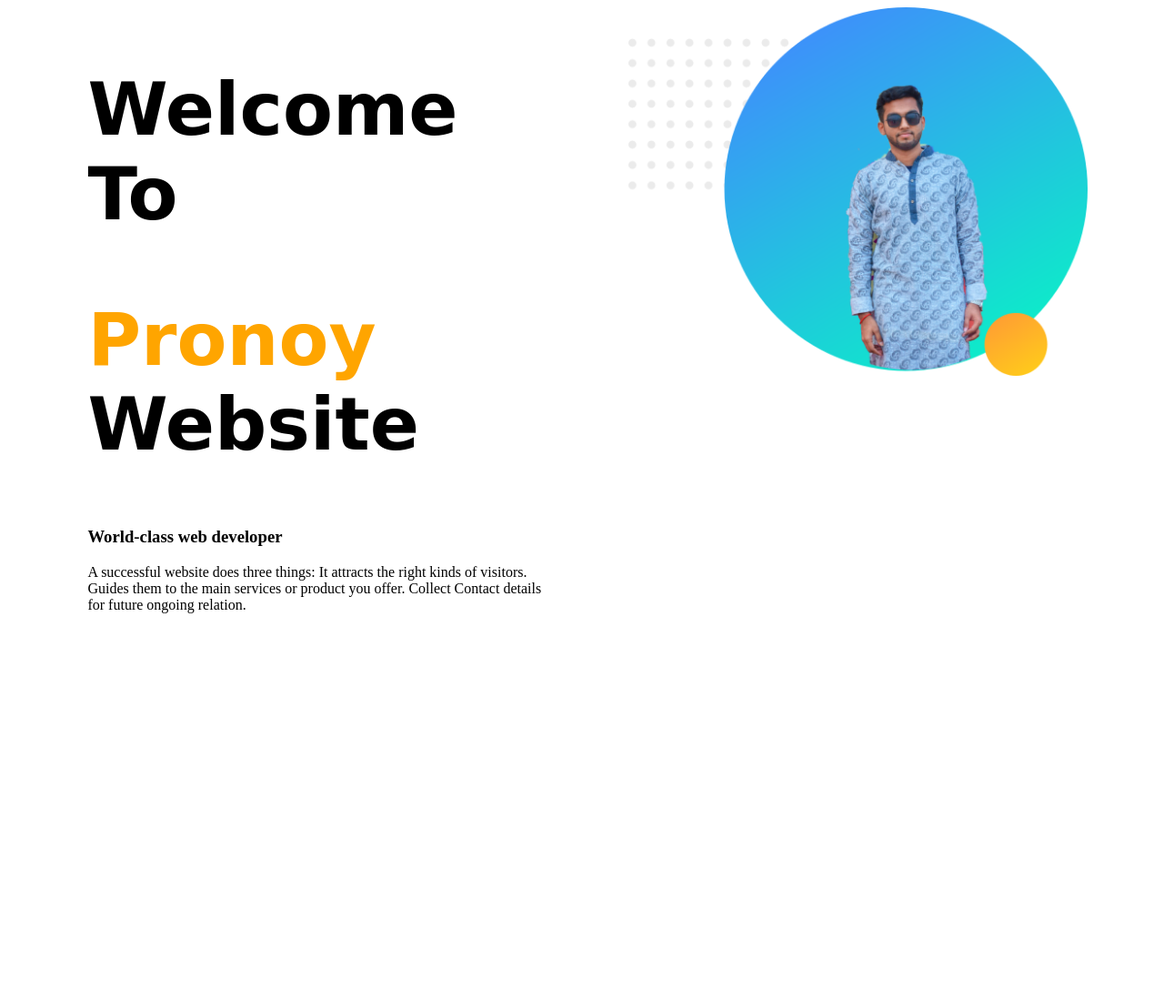
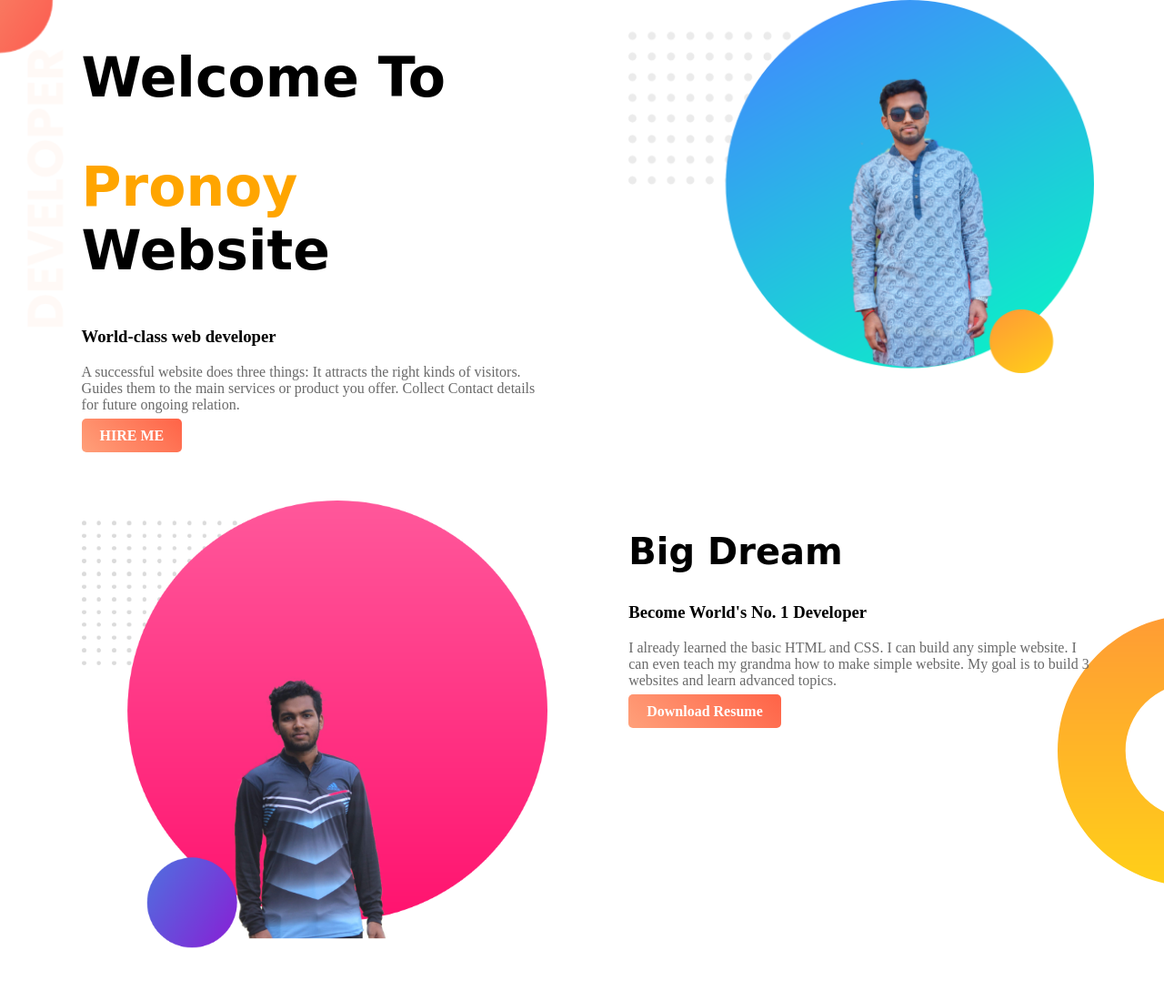
Before and after one commit to Pronoy568/Portfolio-demo, a plain HTML site: page index.html in a window 1280 px wide. Shown: the whole page at 91% size. Before the commit the page ends 800 px from the top, so only its background shows below. Drawn offline with Linux system fonts and the light colour scheme; a web font is replaced by a local one.

Commit message:
second part done

```diff
--- a/index.html
+++ b/index.html
@@ -9,15 +9,28 @@
 </head>
 
 <body>
-    <section>
-        <div class="top-part">
+    <section class="top-ban">
+        <div class="part">
             <h1>Welcome To</h1>
             <h1><span class="name">Pronoy</span> Website</h1>
             <h3>World-class web developer</h3>
             <p>A successful website does three things: It attracts the right kinds of visitors. Guides them to the main services or product you offer. Collect Contact details for future ongoing relation.</p>
+            <a class="a-link" target="_blank" href="https://www.linkedin.com/in/pronoy-das-6616901ba/">HIRE ME</a>
         </div>
-        <div class="top-part">
+        <div class="part">
             <img src="img/image 10.png" alt="">
+        </div>
+    </section>
+
+    <section class="mid">
+        <div class="part">
+            <img src="img/my-pic.png">
+        </div>
+        <div class="part">
+            <h2>Big Dream</h2>
+            <h3>Become World's No. 1 Developer</h3>
+            <p>I already learned the basic HTML and CSS. I can build any simple website. I can even teach my grandma how to make simple website. My goal is to build 3 websites and learn advanced topics.</p>
+            <a class="a-link" target="_blank" href="https://www.linkedin.com/in/pronoy-das-6616901ba/">Download Resume</a>
         </div>
     </section>
 </body>
--- a/style.css
+++ b/style.css
@@ -1,19 +1,58 @@
+body {
+    margin: 0px;
+    padding: 0px;
+}
+
 h1 {
-    font-size: 80px;
+    font-size: 60px;
     font-family: 'Big Shoulders Inline Text', cursive;
+}
+
+h2 {
+    font-size: 40px;
+    font-family: 'Big Shoulders Inline Text', cursive;
+}
+
+p {
+    color: dimgray;
 }
 
 .name {
     color: orange;
 }
 
-.top-part {
+.part {
     width: 40%;
     float: left;
     margin-left: 5%;
     padding-left: 2%;
 }
 
-.top-part img {
+.part img {
     width: 100%;
 }
+
+.top-ban {
+    background-image: url("img/top-banner.png");
+    background-repeat: no-repeat;
+}
+
+.a-link {
+    text-decoration: none;
+    font-weight: 900;
+    background-image: linear-gradient(45deg, lightsalmon, tomato);
+    padding: 10px 20px;
+    border-radius: 5px;
+    color: white;
+}
+
+section {
+    padding-bottom: 50px;
+    height: 500px;
+}
+
+.mid {
+    background-image: url("img/dream-bg.png");
+    background-repeat: no-repeat;
+    background-position: right;
+}
```
Also changed, not shown: img/my-pic.png (added).
